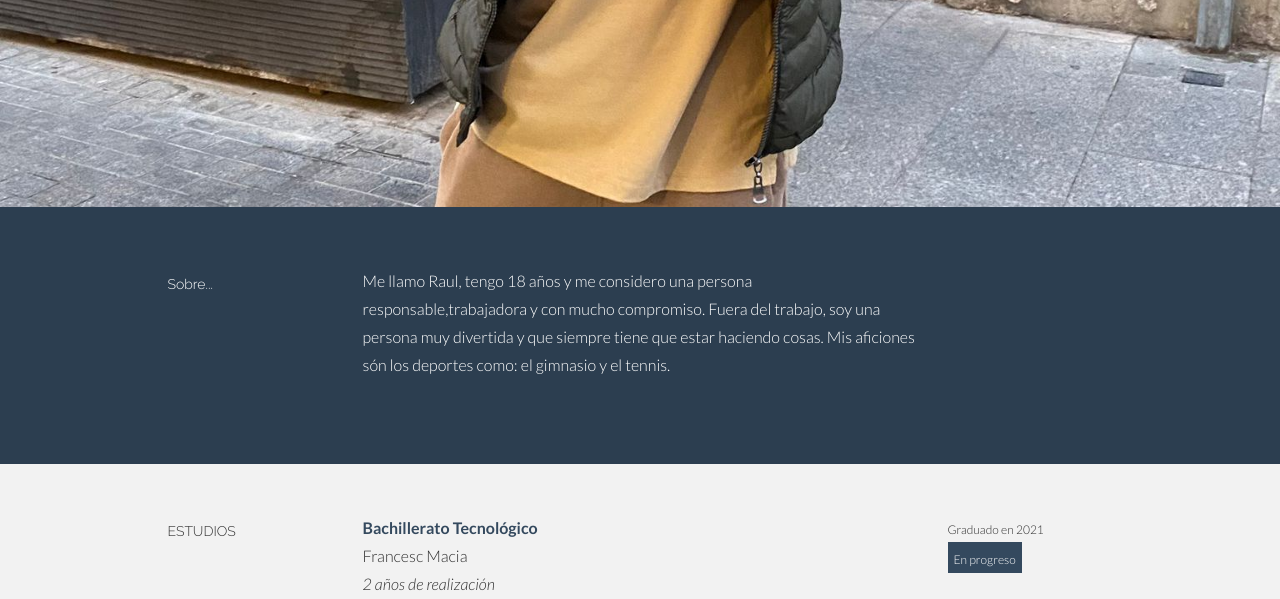
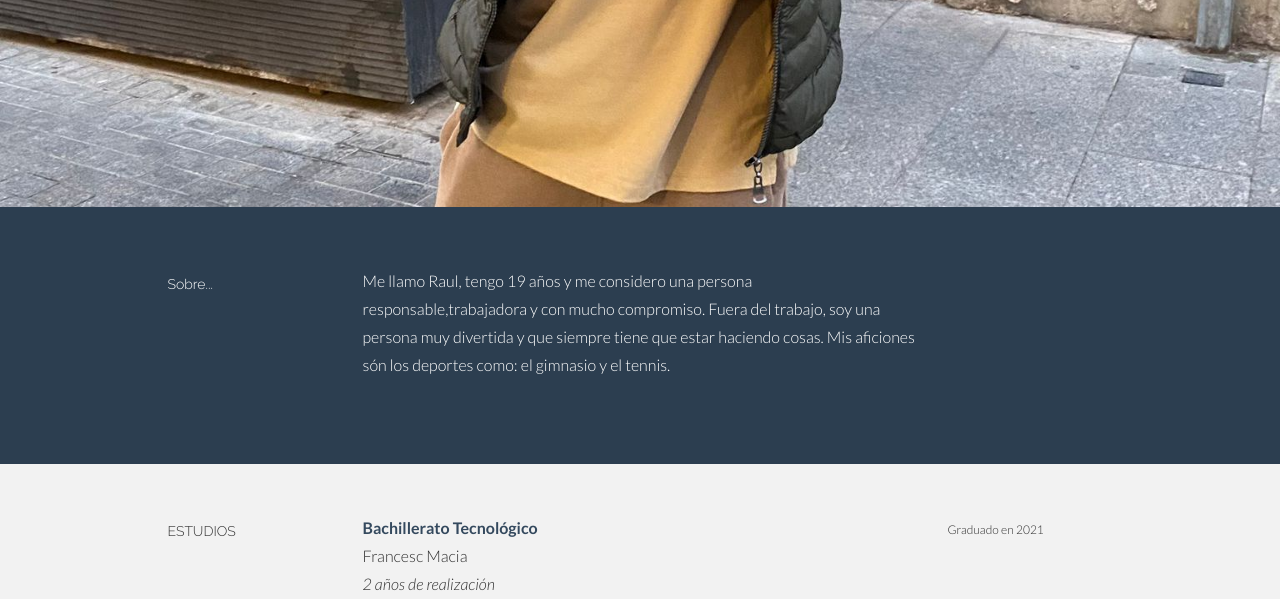
Before and after one commit to raseblan/Curriculum, a plain HTML site: page index.html in a window 1280 px wide. Shown: the part 353-952 px from the top of the page. Drawn offline with Linux system fonts and the light colour scheme.

Commit message:
Cambiado

```diff
--- a/index.html
+++ b/index.html
@@ -68,7 +68,7 @@
                         <h5>Sobre...</h5>
                     </div>
                     <div class="col-lg-6">
-                        <p>Me llamo Raul, tengo 18 años y me considero una persona responsable,trabajadora y con mucho compromiso. Fuera del trabajo, soy una persona muy divertida y que siempre tiene que estar haciendo cosas. Mis aficiones són los deportes
+                        <p>Me llamo Raul, tengo 19 años y me considero una persona responsable,trabajadora y con mucho compromiso. Fuera del trabajo, soy una persona muy divertida y que siempre tiene que estar haciendo cosas. Mis aficiones són los deportes
                             como: el gimnasio y el tennis.</p>
                     </div>
                     <div class="col-lg-3">
@@ -103,9 +103,7 @@
                 <div class="col-lg-3">
                     <p>
                         <sm>Graduado en 2021</sm><br/>
-                        <imp>
-                            <sm>En progreso</sm>
-                        </imp>
+
                     </p>
                 </div>
 
@@ -118,6 +116,9 @@
                 <div class="col-lg-3">
                     <p>
                         <sm>Junio 2023</sm>
+                        <imp>
+                            <sm>En progreso</sm>
+                        </imp>
                     </p>
                 </div>
 
```
